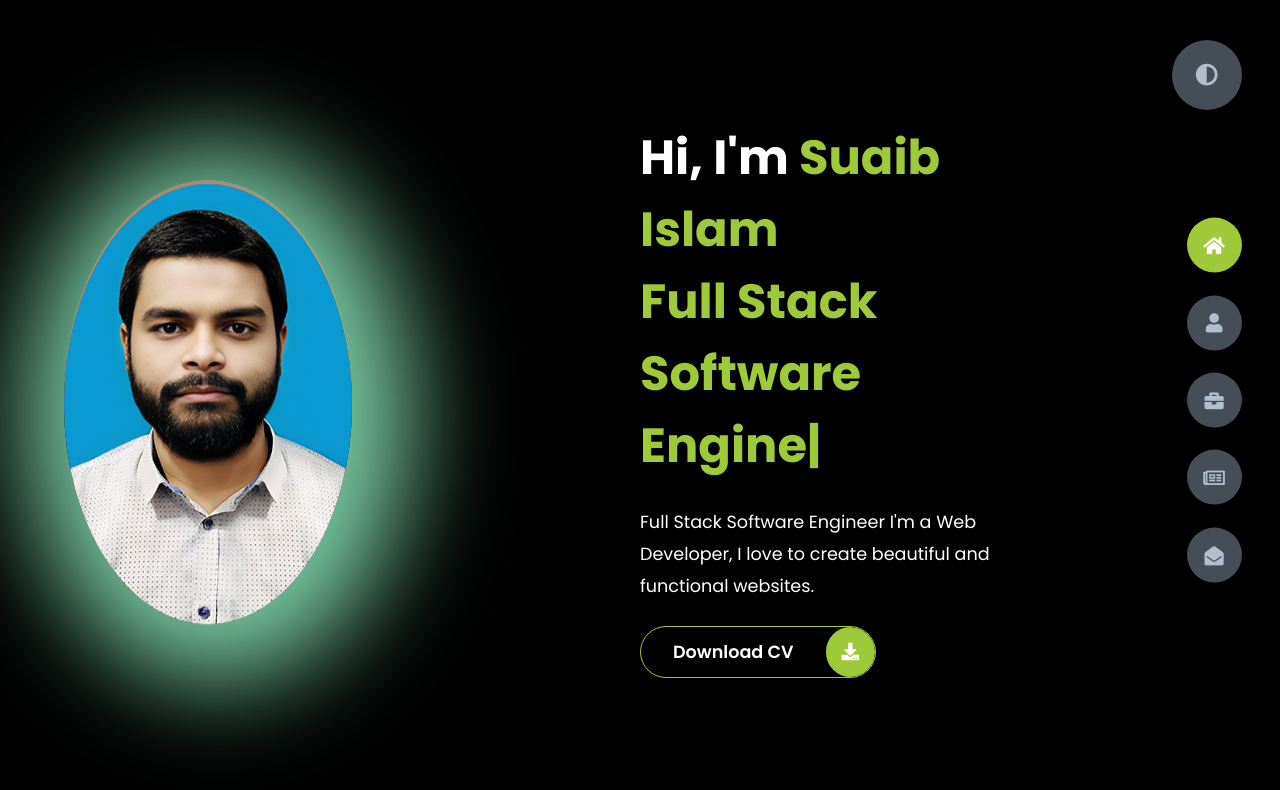
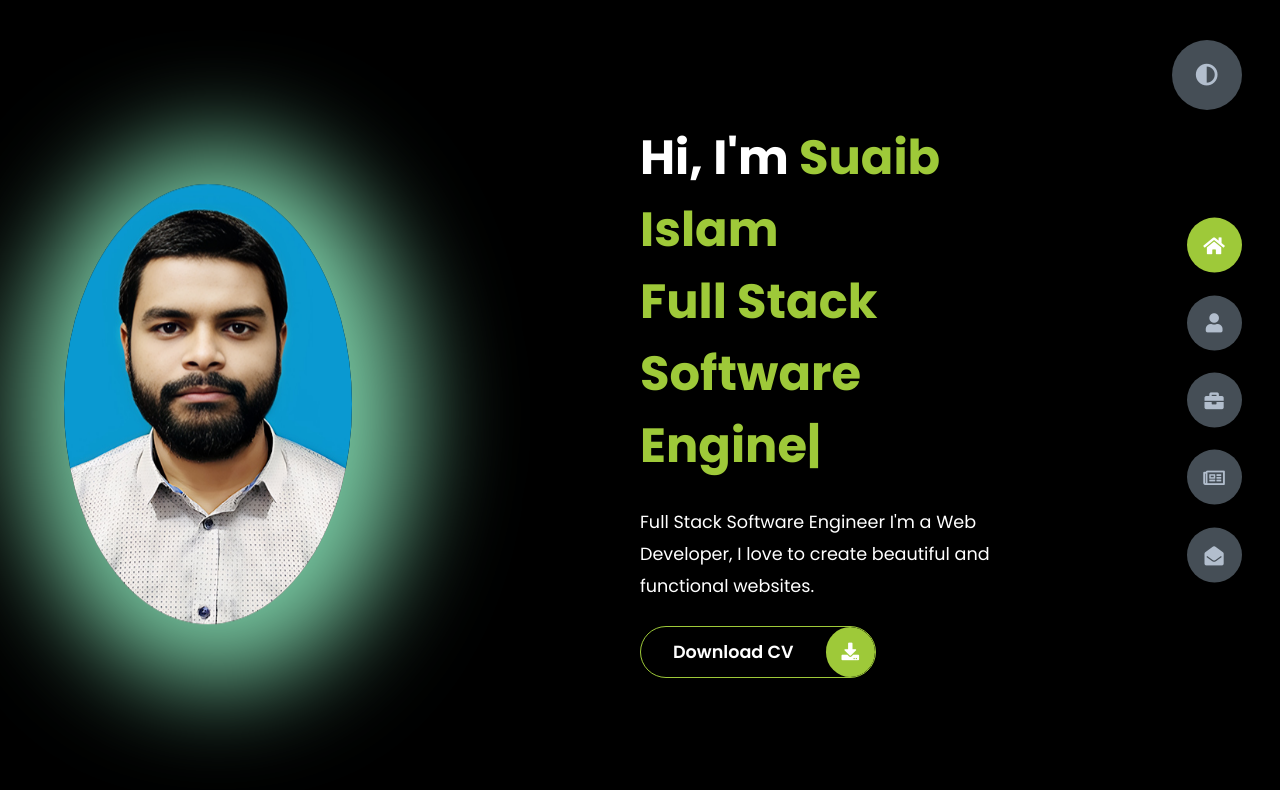
Before and after one commit to suaibislam/My_Portfolio, a plain HTML site: page index.html in a window 1280 px wide. Drawn offline with nearby package versions, Linux system fonts and the light colour scheme.

Commit message:
second commit

```diff
--- a/styles/styles.css
+++ b/styles/styles.css
@@ -176,7 +176,7 @@ section {
   height: 55%;
   width: 45%;
   margin-left: 4rem;
-  background-color:rgb(241, 5, 13);
+  /* background-color:rgb(241, 5, 13); */
   transition: all 0.4s ease-in-out;
 }
 .header-content .left-header .image img {
```
